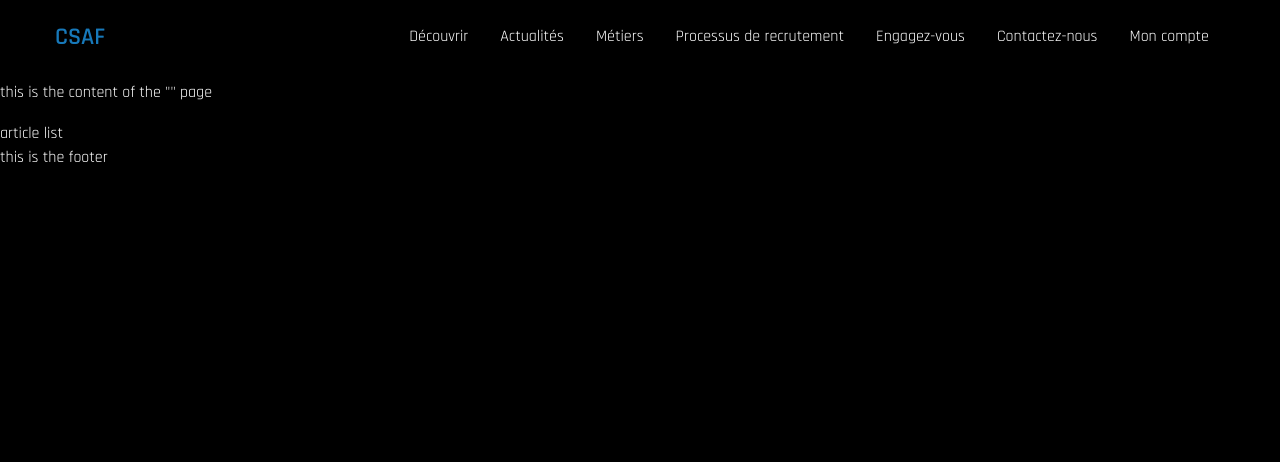
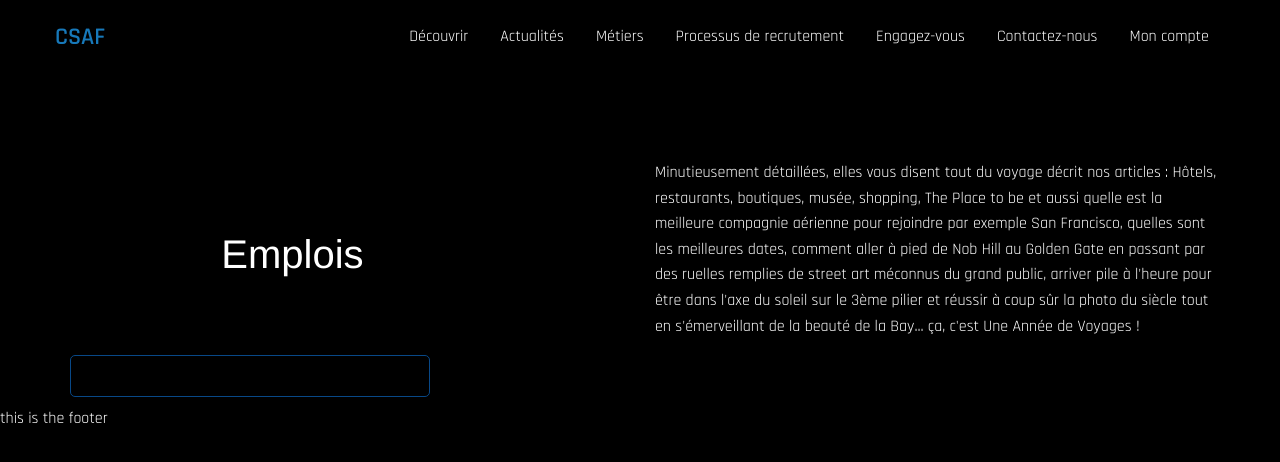
Before and after one commit to PierreTurnbull/projet_final_web1, a Symfony app: template templates/jobs/index.html.twig in a window 1280 px wide. Shown: the top 462 px of the page. Run offline with Twig, Linux system fonts and the light colour scheme; the template is opened without the code that fills it, so the values that code supplies are empty; style sheets or scripts are compiled from the project's sources; some libraries are stand-ins or nearby versions; some web fonts are replaced.

Commit message:
Intégration pas finit, je donne le relais à Kevin

```diff
--- /dev/null
+++ b/assets/scss/_jobs.scss
@@ -0,0 +1,25 @@
+.jobs{
+
+&-box-container{
+  border : 1px solid #084887;
+  border-radius: 5px;
+  margin-bottom: 10px;
+}
+&-box-text{
+  padding: 20px;
+  margin: 0;
+  text-align: center;
+}
+}
+
+
+// some stuff to make my work easier
+
+// .marginAuto{
+//   display: table;
+//   margin: 0 auto;
+// }
+//
+// .textCenter{
+//   text-align: center;
+// }
--- a/assets/scss/app.scss
+++ b/assets/scss/app.scss
@@ -305,4 +305,5 @@
 }
 
 @import './description.scss';
+@import './jobs.scss';
 @import 'article';
--- a/templates/jobs/index.html.twig
+++ b/templates/jobs/index.html.twig
@@ -3,9 +3,31 @@
 {% block title %}Hello {{ controllerName }}!{% endblock %}
 
 {% block body %}
-    <div class="example-wrapper">
-        <p>this is the content of the "<span></span>" page</p>
-        <script>document.querySelector("span").textContent = "{{ controllerName }}".replace("Controller", "");</script>
+    <div class="wrapper">
+<section class="jobs">
+  <div class="grid-container">
+    <div class="grid-x grid-padding-x align-middle">
+      <div class="jobs-title-container cell small-12 medium-5 large-6 grid-x align-center">
+        <h2 class="jobs-title small-12 medium-5 large-5 ">Emplois</h2>
+      </div>
+      <p class="jobs-title-text cell small-12 medium-5 large-6">
+      Minutieusement détaillées, elles vous disent tout du voyage décrit nos articles : Hôtels, restaurants, boutiques, musée, shopping, The Place to be et aussi quelle est la meilleure compagnie aérienne pour rejoindre par exemple  San Francisco, quelles sont les meilleures dates, comment aller à pied de Nob Hill au Golden Gate en passant par des ruelles remplies de street art méconnus du grand public, arriver pile à l'heure pour être dans l'axe du soleil sur le 3ème pilier et réussir à coup sûr la photo du siècle tout en s'émerveillant de la beauté de la Bay... ça, c'est Une Année de Voyages !
+      </p>
     </div>
-    <div>article list</div>
+    <div class="jobs-boxs-container">
+      <div class="grid-x grid-padding-x align-justify">
+    <div class=" cell small-12 medium-6 large-4 ">
+      <div class="grid-x align-center">
+        <div class="large-12 jobs-box-container">
+          <p class="jobs-box-text">{{ job1 }}</p>
+        </div>
+      </div>
+    </div>
+
+
+    </div>
+    </div>
+  </div>
+</section>
+</div>
 {% endblock %}
```
Also changed, not shown: src/Controller/JobsController.php (+7 -1 lines).
